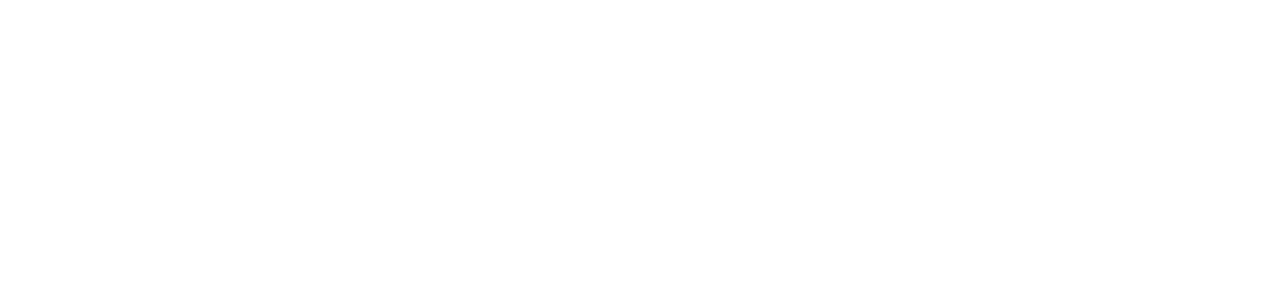
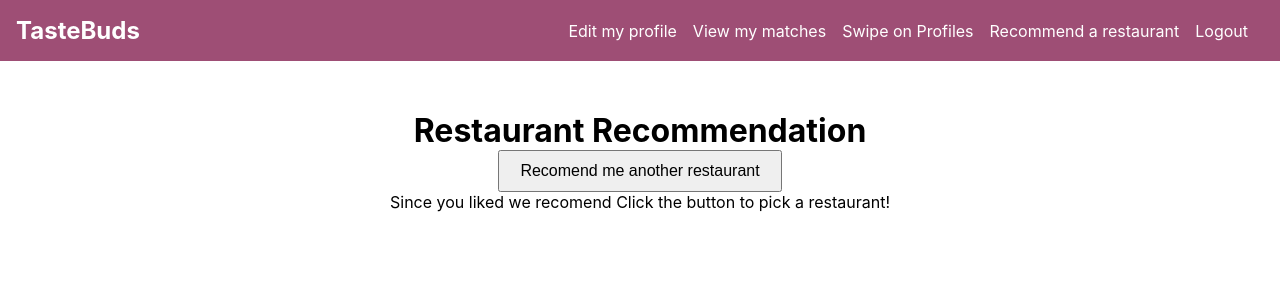
Before and after one commit to azh05/TasteBuds, a React (Create React App) app in the folder tastebuds-site/: page /recommend in a window 1280 px wide. Before the commit this address had no page. Shown: the top 300 px of the page. Built offline with nearby package versions, Linux system fonts and the light colour scheme.

Commit message:
Added routing to recommendation page. Added database of restuarants to recommend to users.

```diff
--- a/tastebuds-site/src/App.js
+++ b/tastebuds-site/src/App.js
@@ -10,7 +10,7 @@ import HomePage from './pages/home';  // Correct path for HomePage
 import SwipePage from './pages/SwipePage';
 import Match from './pages/match';
 import ProfilePage from './pages/profile';
-import Recomend from './pages/recommend'
+import Recommend from './pages/recommend'
 
 function App() {
   return (
@@ -25,6 +25,7 @@ function App() {
             <Route path="/scroll" element={<SwipePage />} /> {/* Scroll page route */}
             <Route path="/match" element={<Match />} /> {/* Matching page route */}
             <Route path="/profile/:email" element = {<ProfilePage />} /> {/* Profile page route */}
+            <Route path="/recommend" element = {<Recommend />} /> {/* Profile page route */}
         </Routes>
         </div>
       </Router>
--- a/tastebuds-site/src/components/navigationbar.js
+++ b/tastebuds-site/src/components/navigationbar.js
@@ -21,10 +21,8 @@ function Navbar () {
   </div>
   <div className="navbar-center">
     <ul className="nav-links">
-      {user && (
-              <>
       <li>
-                  <a href={`/profile/${user.email}`}>Edit my profile</a>
+        <a href="/profile">Edit my profile</a>
       </li>
       <li>
         <a href="/match">View my matches</a>
@@ -32,8 +30,9 @@ function Navbar () {
       <li>
         <a href="/scroll">Swipe on Profiles</a>
       </li>
-              </>
-       )}
+      <li>
+        <a href="/recommend">Recommend a restaurant</a>
+      </li>
       <div onClick={handleLogout}>
         <li>
             <a href="/">Logout</a>
--- a/tastebuds-site/src/pages/recommend.js
+++ b/tastebuds-site/src/pages/recommend.js
@@ -4,12 +4,26 @@ import Navbar from "../components/navigationbar";
 import { Link } from 'react-router-dom';
 
 
-function Recomend() {
+function Recommend(user2) {
     const { user } = useUser();
     const [favoriteCusine, setFavoriteCusine] = useState(null);
     const [userMatch, setUserMarch] = useState(null);
     const [recommendation, setRecommendation] = useState(null);
     const [cuisine, setCuisine] = useState('');
+    const restaurants = {
+      Italian: ["Enzo's Pizzeria", "Olive Garden", "Prince of Venice", "California Pizza Kitchen", "Maggiano's Little Italy", "Epicuria"],
+      Chinese: ["Din Tai Fung", "Panda Express", "Golden Chopsticks", "P.F. Chang's", "Benihana", "Rendevous East"],
+      American: ["In-And-Out", "Cracker Barrel", "Texas Roadhouse", "McDonald's", "KFC"],
+      Indian: ["Bollywood Kitchen", "Downtown Dhaba", "Bollywood Bites", "Maharaja Cuisine"],
+      Japanese: ["Nobu", "Gyu-Kaku", "Kura Sushi", "Marugame Udon", "Matsunoya Tonkatsu", "Coco Ichibanya", "Noma Sushi", "Midoh"],
+      Mexican: ["Taco Bell", "Del Taco", "Chipotle", "El Pollo Loco", "Wahoo's Fish Taco", "Rubio's Coastal Grill"],
+      Other: ["Lee's Sandwich", "Jersey Mike's Subs", "Chuck E. Cheese", "Shakey's Pizza"],
+    };
+
+    // State to keep track of the current restaurant
+    const [restaurant, setRestaurant] = useState("Click the button to pick a restaurant!");
+    const [message, setMessage] = useState("No restaurant found!")
+
     const [profileData, setProfileData] = useState({
         profileName: '',
         age: '',
@@ -42,16 +56,30 @@ function Recomend() {
         }}, [user]
       );
 
-
+      const getRandomRestaurant = () => {
+        // Pick a random cuisine from user's preferences
+        const randomCuisine = profileData.cuisine[Math.floor(Math.random() * profileData.cuisine.length)];
+        // Pick a random restaurant from the selected cuisine
+        const randomRestaurant = restaurants[randomCuisine][Math.floor(Math.random() * restaurants[randomCuisine].length)];
+        // Update the state
+        setRestaurant(randomRestaurant);
+        setRecommendation(randomCuisine);
+      }
 
 
 
     return (
-    <div className="Recommend">
-        <Navbar></Navbar>
-        <div>My name is </div>
-      </div>
+    <div>
+      <Navbar></Navbar>
+      <div style={{ textAlign: "center", marginTop: "50px" }}>
+      <h1>Restaurant Recommendation</h1>
+      <button onClick={getRandomRestaurant} style={{ padding: "10px 20px", fontSize: "16px" }}>
+        Recomend me another restaurant
+      </button>
+      <p>Since you liked {recommendation} we recomend {restaurant}</p>
+    </div>
+    </div>
     );
 }
 
-export default Recomend;
+export default Recommend;
```
Lines whose indentation alone changed are shown as unchanged.
